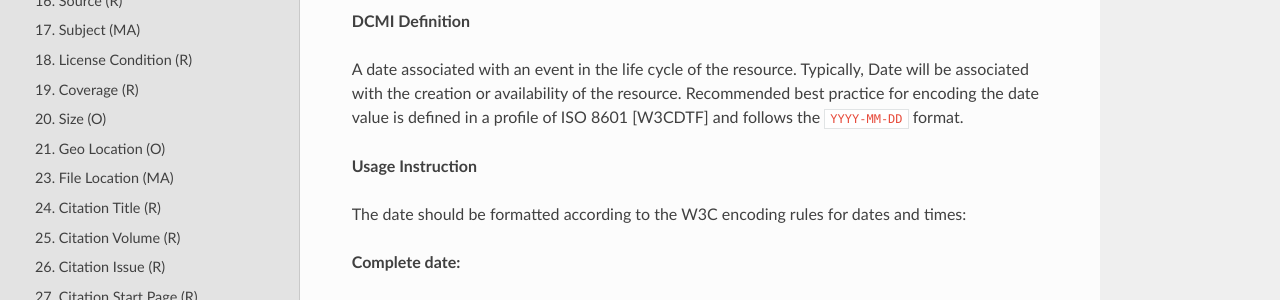
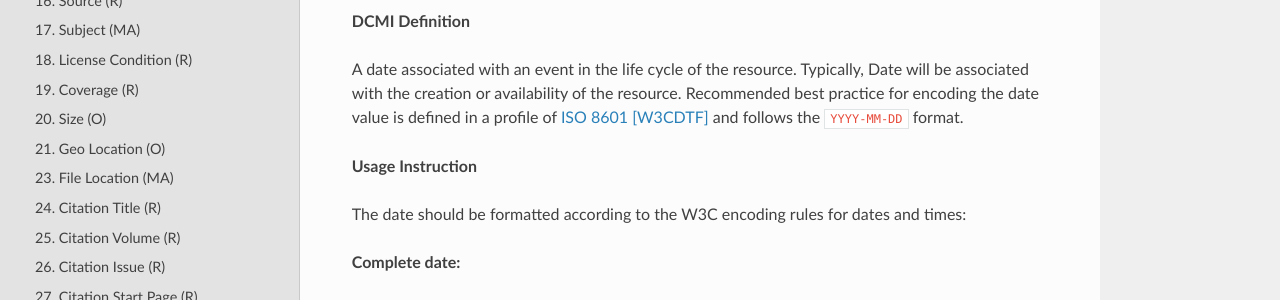
Before and after one commit to openaire/guidelines-literature-repositories, a Sphinx documentation site: the page built from docs/field_publicationdate.rst, in a window 1280 px wide and 900 px high. Shown: the part 407-707 px from the top of the window. Built offline with Sphinx 7.4.7 and the Read the Docs theme 2.0.0, drawn with Linux system fonts in a browser that asks for light colours; pages that are not in the unit, such as notebooks, are missing from menus; a script that is not in the unit is left out; some of the changed lines change nothing that is shown.

Commit message:
add link to ISO8601

```diff
--- a/docs/field_publicationdate.rst
+++ b/docs/field_publicationdate.rst
@@ -17,7 +17,7 @@ Definition and Usage Instruction
 
 **DCMI Definition**
 
-A date associated with an event in the life cycle of the resource. Typically, Date will be associated with the creation or availability of the resource. Recommended best practice for encoding the date value is defined in a profile of ISO 8601 [W3CDTF] and follows the ``YYYY-MM-DD`` format.
+A date associated with an event in the life cycle of the resource. Typically, Date will be associated with the creation or availability of the resource. Recommended best practice for encoding the date value is defined in a profile of `ISO 8601 [W3CDTF] <https://www.iso.org/iso-8601-date-and-time-format.html>`_ and follows the ``YYYY-MM-DD`` format.
 
 **Usage Instruction**
 
```
